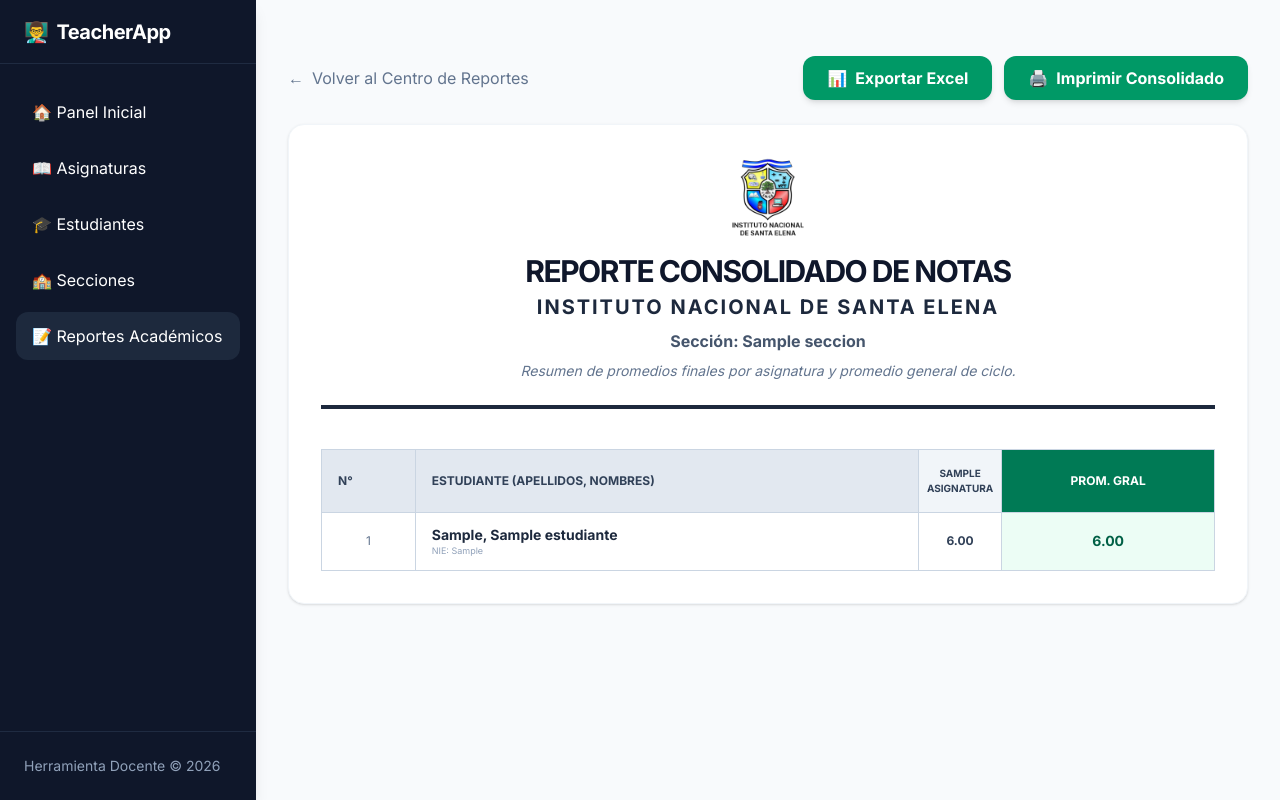
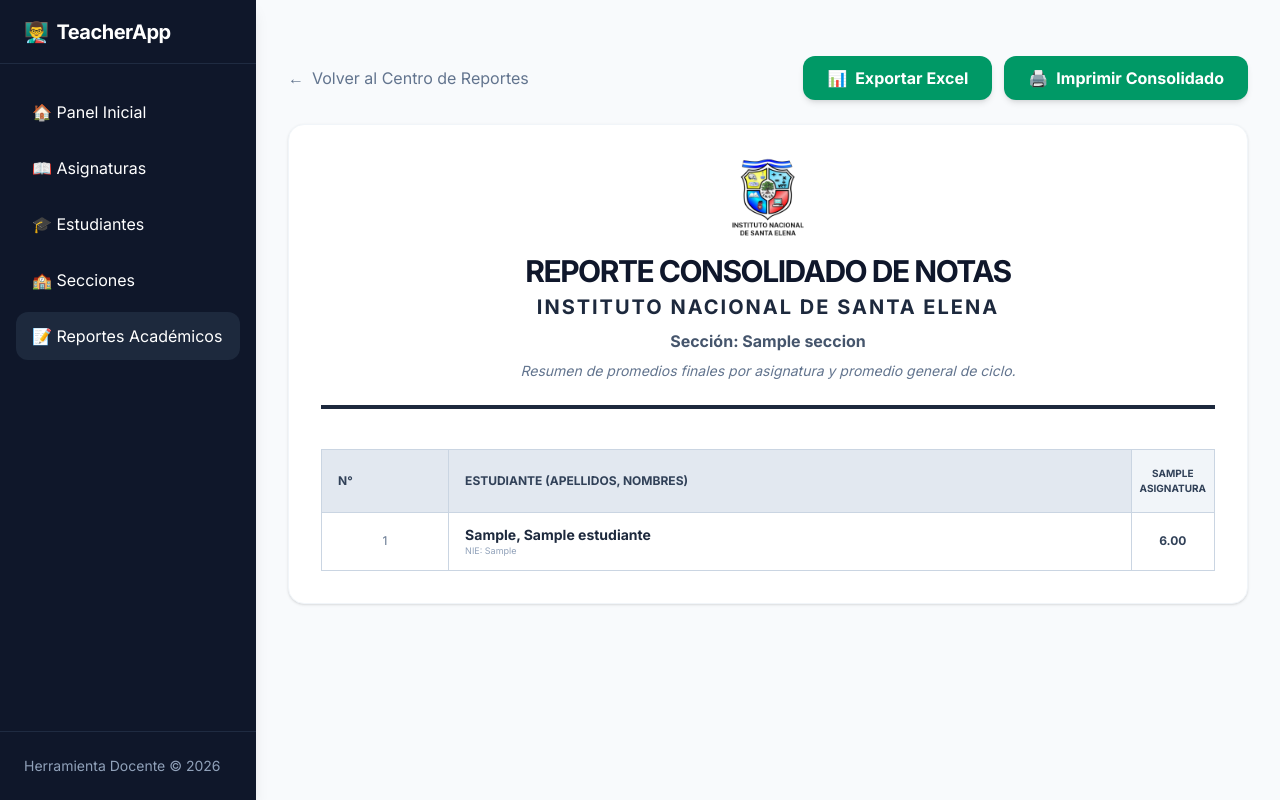
Before and after one commit to avismael/teacherApp, a Flask app: page /reportes/seccion/1 in a window 1280 px wide. Run offline with Flask 3, Linux system fonts and the light colour scheme; tables that the repository leaves empty hold one stand-in row (values such as "Sample post").

Commit message:
UI: Removed General Average column from consolidated report (HTML and Excel)

```diff
--- a/routes/reportes.py
+++ b/routes/reportes.py
@@ -265,12 +265,12 @@ def exportar_consolidado_excel(seccion_id):
     border_thin = Border(left=Side(style='thin'), right=Side(style='thin'), top=Side(style='thin'), bottom=Side(style='thin'))
 
     # Encabezado Institucional
-    ws.merge_cells(start_row=1, start_column=1, end_row=1, end_column=len(asignaturas) + 3)
+    ws.merge_cells(start_row=1, start_column=1, end_row=1, end_column=len(asignaturas) + 2)
     ws['A1'] = "INSTITUTO NACIONAL DE SANTA ELENA"
     ws['A1'].font = Font(bold=True, size=16)
     ws['A1'].alignment = align_center
 
-    ws.merge_cells(start_row=2, start_column=1, end_row=2, end_column=len(asignaturas) + 3)
+    ws.merge_cells(start_row=2, start_column=1, end_row=2, end_column=len(asignaturas) + 2)
     ws['A2'] = f"REPORTE CONSOLIDADO: {seccion.nombre}"
     ws['A2'].font = Font(bold=True, size=12)
     ws['A2'].alignment = align_center
@@ -279,7 +279,6 @@ def exportar_consolidado_excel(seccion_id):
     headers = ["N°", "Estudiante (Apellidos, Nombres)"]
     for asig in asignaturas:
         headers.append(asig.nombre)
-    headers.append("PROM. GRAL")
 
     for col_num, header in enumerate(headers, 1):
         cell = ws.cell(row=4, column=col_num)
@@ -293,9 +292,6 @@ def exportar_consolidado_excel(seccion_id):
     for row_idx, est in enumerate(estudiantes, 5):
         ws.cell(row=row_idx, column=1, value=row_idx-4).border = border_thin
         ws.cell(row=row_idx, column=2, value=f"{est.apellidos}, {est.nombres}").border = border_thin
-
-        suma_promedios = 0
-        materias_contadas = 0
 
         for col_idx, asig in enumerate(asignaturas, 3):
             # Calcular nota final de esta materia para este estudiante
@@ -311,20 +307,10 @@ def exportar_consolidado_excel(seccion_id):
             if nota < 6.0:
                 cell_n.font = Font(color="FF0000")
 
-            suma_promedios += nota
-            materias_contadas += 1
-
-        # Promedio General
-        prom_gral = suma_promedios / materias_contadas if materias_contadas > 0 else 0
-        cell_avg = ws.cell(row=row_idx, column=len(asignaturas) + 3, value=round(prom_gral, 2))
-        cell_avg.border = border_thin
-        cell_avg.font = font_bold
-        cell_avg.alignment = align_center
-
     # Ajustar dimensiones
     ws.column_dimensions['A'].width = 5
     ws.column_dimensions['B'].width = 40
-    for col_idx in range(3, len(asignaturas) + 4):
+    for col_idx in range(3, len(asignaturas) + 3):
         ws.column_dimensions[ws.cell(row=4, column=col_idx).column_letter].width = 15
 
     # Guardar y enviar
--- a/templates/reportes/seccion.html
+++ b/templates/reportes/seccion.html
@@ -38,7 +38,6 @@
                             {{ asig.nombre }}
                         </th>
                     {% endfor %}
-                    <th class="border border-slate-300 px-4 py-4 text-center text-xs font-black text-white bg-emerald-700 uppercase">Prom. Gral</th>
                 </tr>
             </thead>
             <tbody class="divide-y divide-slate-200">
@@ -54,9 +53,6 @@
                             {{ "%.2f"|format(n_data.nota) }}
                         </td>
                     {% endfor %}
-                    <td class="border border-slate-300 px-4 py-3 text-center text-sm font-black bg-emerald-50 text-emerald-800">
-                        {{ "%.2f"|format(fila.promedio_general) }}
-                    </td>
                 </tr>
                 {% endfor %}
             </tbody>
```
